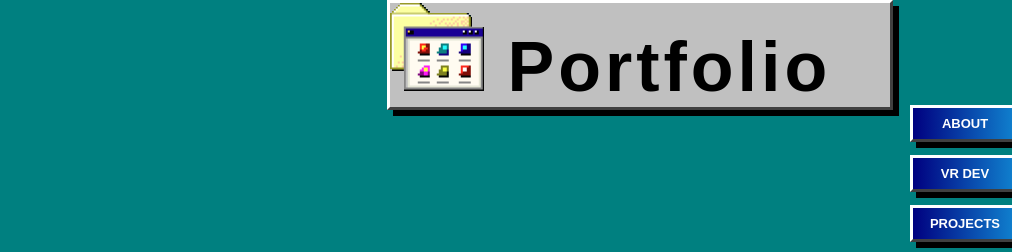
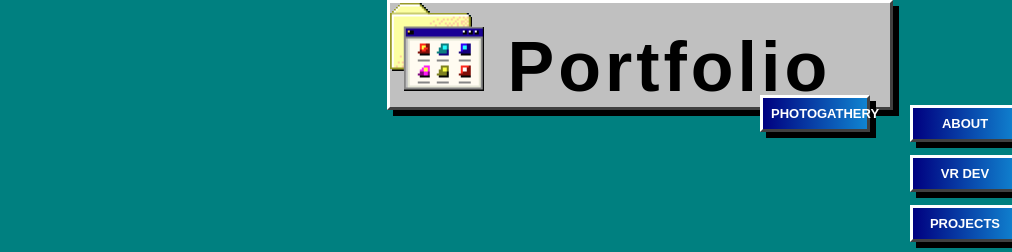
Before and after one commit to WaIdoZX/Ensell-Z-Portfolio, a plain HTML site: page index.html in a window 1280 px wide. Shown: the top 252 px of the page, 0-1012 px from the left. Drawn offline with Linux system fonts and the light colour scheme.

Commit message:
Update index.html

```diff
--- a/index.html
+++ b/index.html
@@ -23,6 +23,7 @@
         <button onclick="showProjects()">PROJECTS</button>
         <button onclick="showContact()">CONTACT</button>
         <button onclick="showResume()">RESUME</button>
+        <button onclick="showPhotogathery()">PHOTOGATHERY</button>
     </div>
 </div>
 
```
